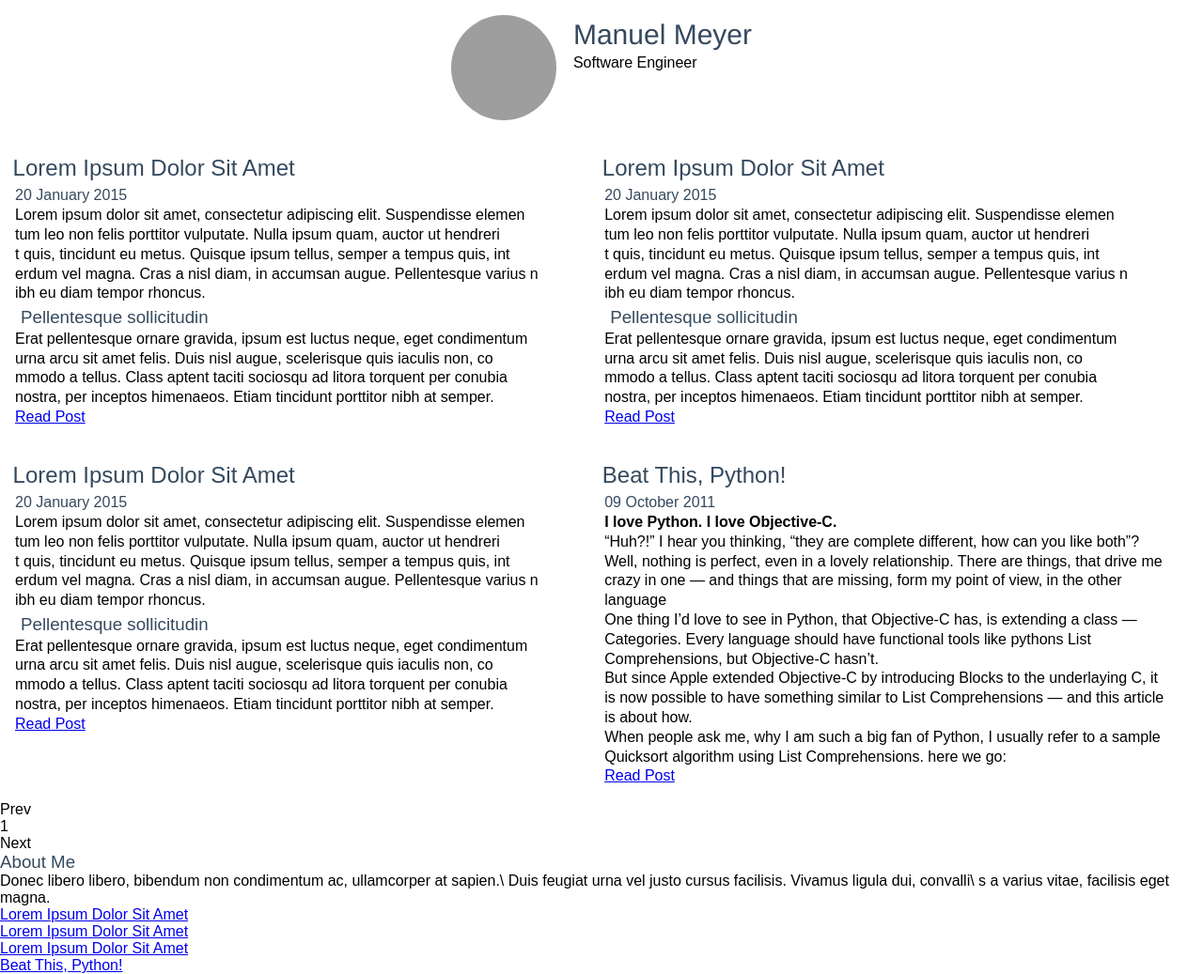
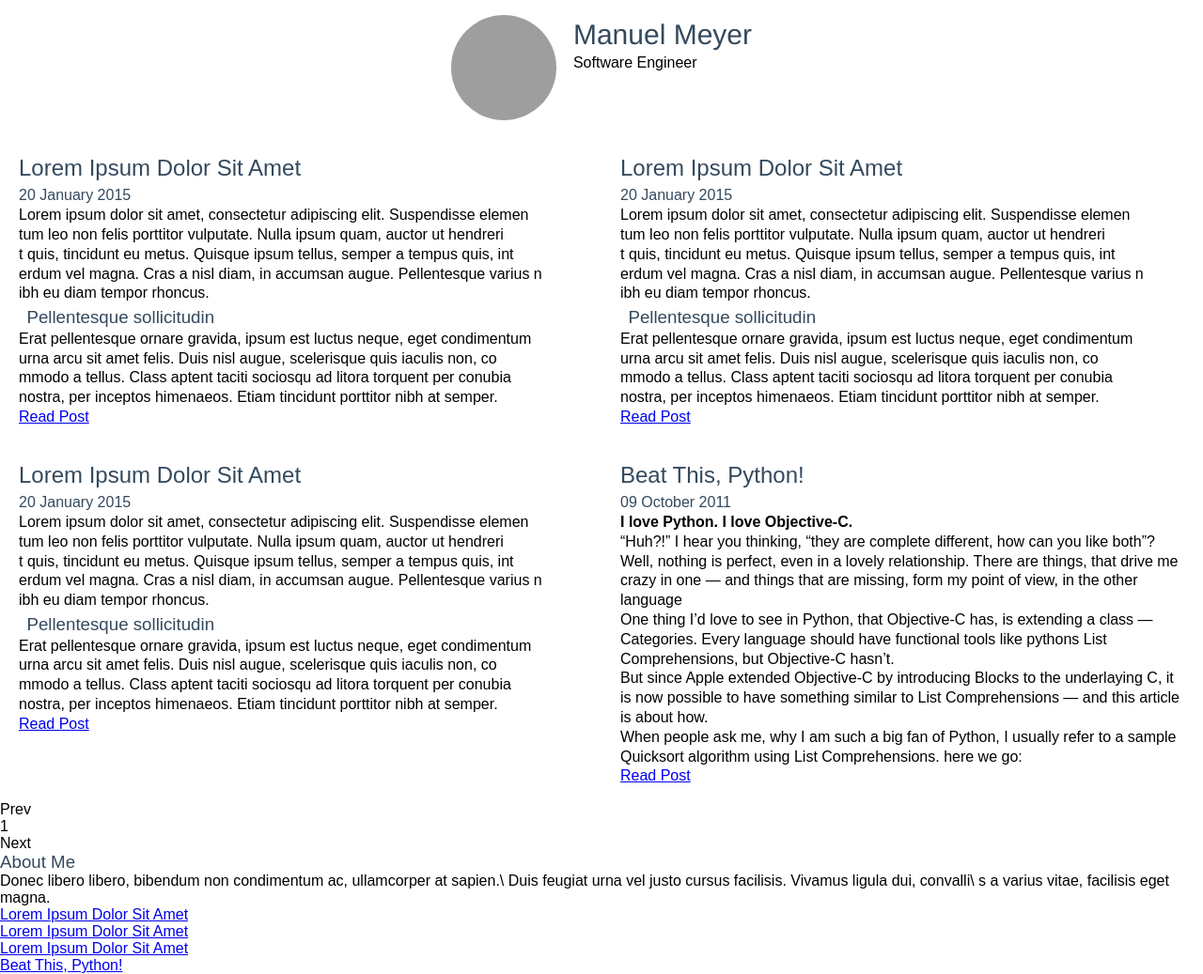
Before and after one commit to vikingosegundo/vikingosegundo.github.io, a Jekyll site: the page built from index.html, in a window 1280 px wide. Shown: the whole page at 94% size. Built offline with Jekyll 4.4.1, drawn with Linux system fonts in a browser that asks for light colours; Markdown is read by kramdown in place of the engine named in the settings; the list of posts is cut into pages by our own code; grey boxes are pictures that could not be loaded.

Commit message:
max-width content: 1500px

```diff
--- a/stylesheets/less.css
+++ b/stylesheets/less.css
@@ -54,20 +54,19 @@
   float: right;
 }
 #content {
-  clear: both;
   width: 100%;
-  margin-top: auto;
-  margin-bottom: auto;
+  max-width: 1500px;
+  margin: auto;
   zoom: 1;
 }
 #content .post {
-  min-width: 300px;
-  width: 49%;
+  min-width: 320px;
+  width: 50%;
   float: left;
   padding: 1em 0;
 }
 #content .post * {
-  min-width: 300px;
+  min-width: 310px;
   max-width: 600px;
   margin-left: auto ;
   margin-right: auto ;
```
Also changed, not shown: less/less.less (+8 -6 lines).
